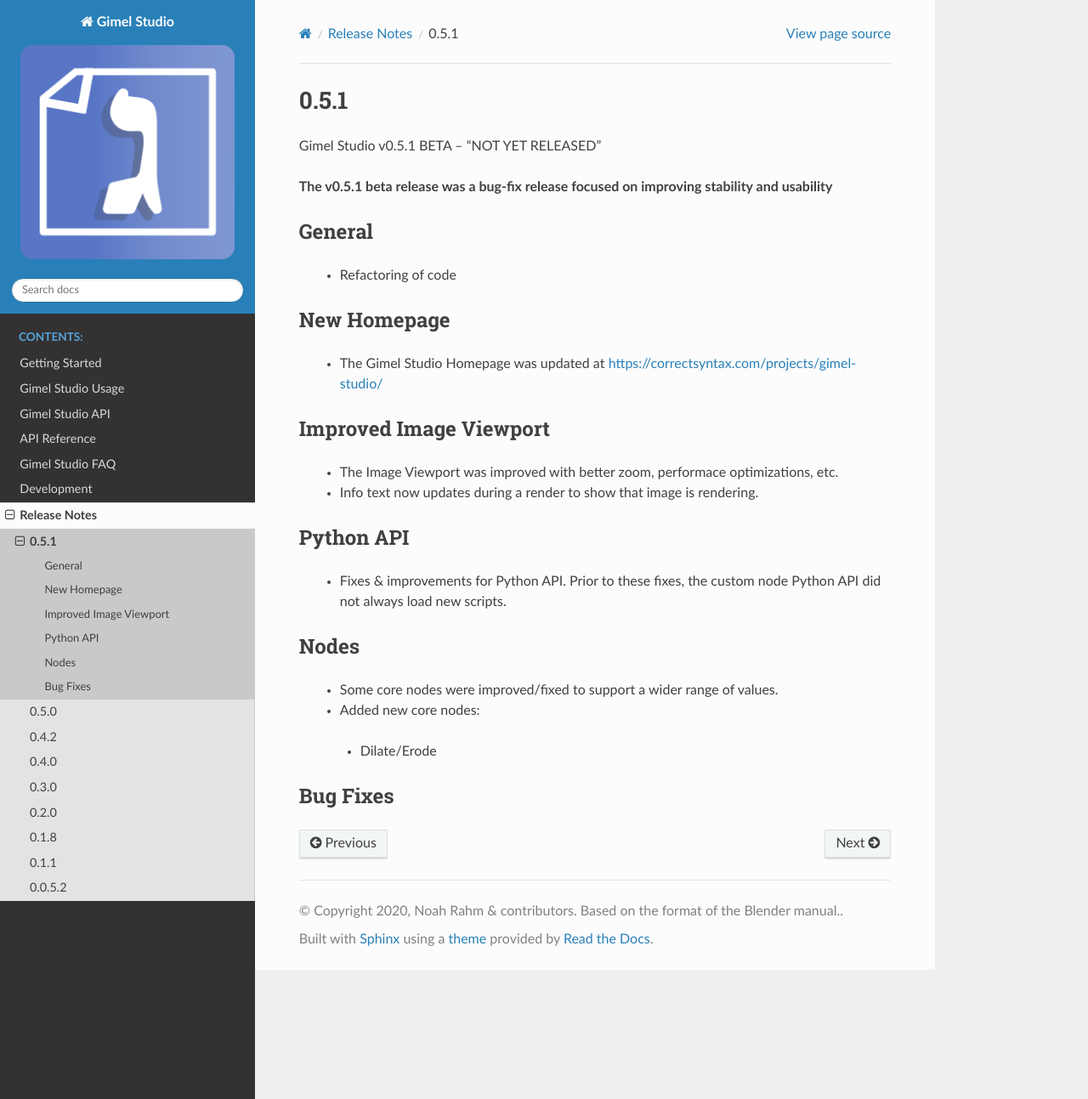
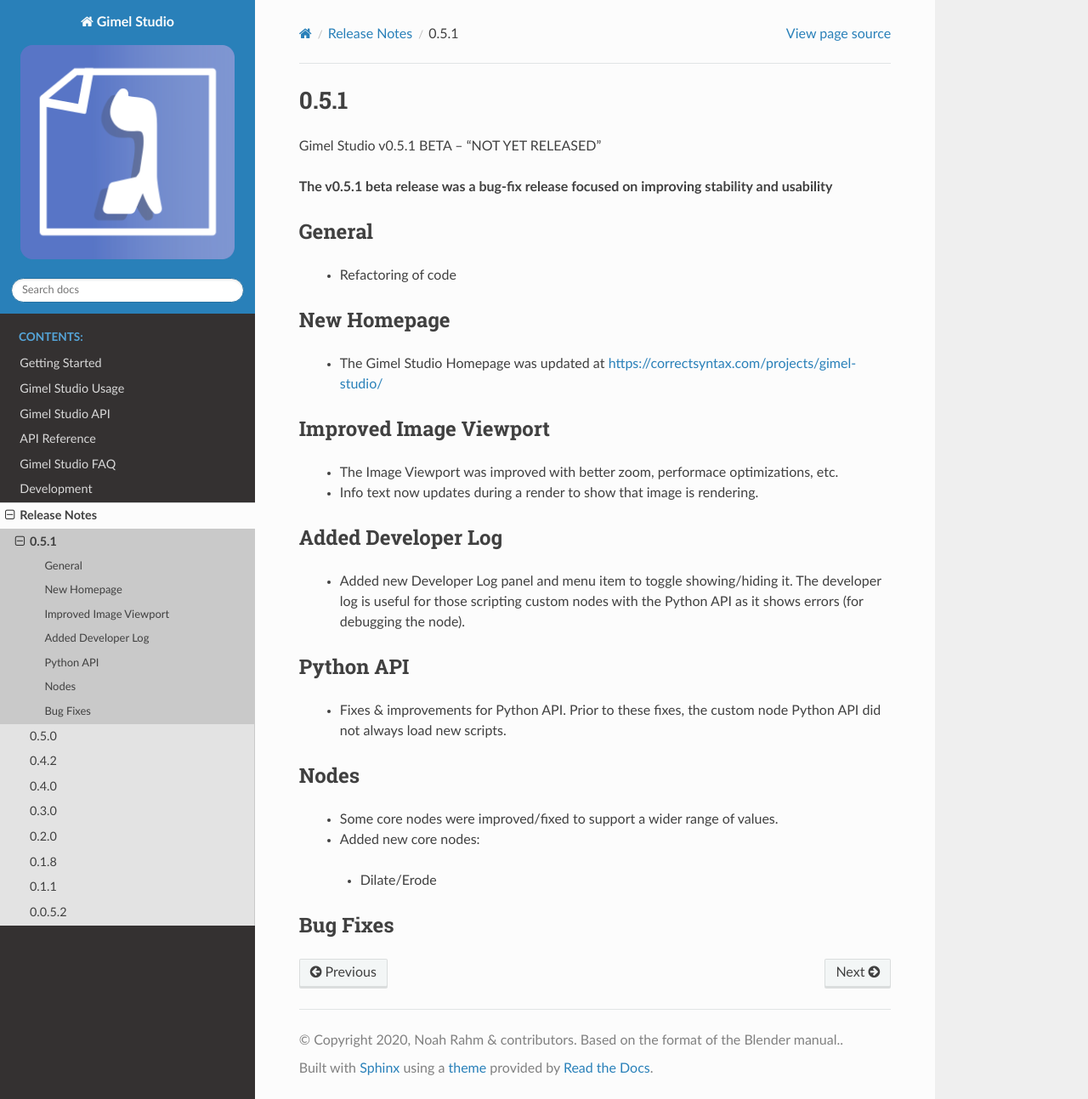
Before and after one commit to GimelStudio/Gimel-Studio, a Sphinx documentation site: the page built from docs/source/release_notes/0.5.1.rst, in a window 1280 px wide and 1293 px high. Shown: the whole window at 85% size. Built offline with Sphinx 7.4.7 and the Read the Docs theme 2.0.0, drawn with Linux system fonts in a browser that asks for light colours; the version number could not be read and is left out.

Commit message:
update release notes

```diff
--- a/docs/source/release_notes/0.5.1.rst
+++ b/docs/source/release_notes/0.5.1.rst
@@ -25,6 +25,12 @@ Improved Image Viewport
  * Info text now updates during a render to show that image is rendering.
 
 
+Added Developer Log
+-------------------
+
+ * Added new Developer Log panel and menu item to toggle showing/hiding it. The developer log is useful for those scripting custom nodes with the Python API as it shows errors (for debugging the node).
+
+
 Python API
 ----------
 
```
